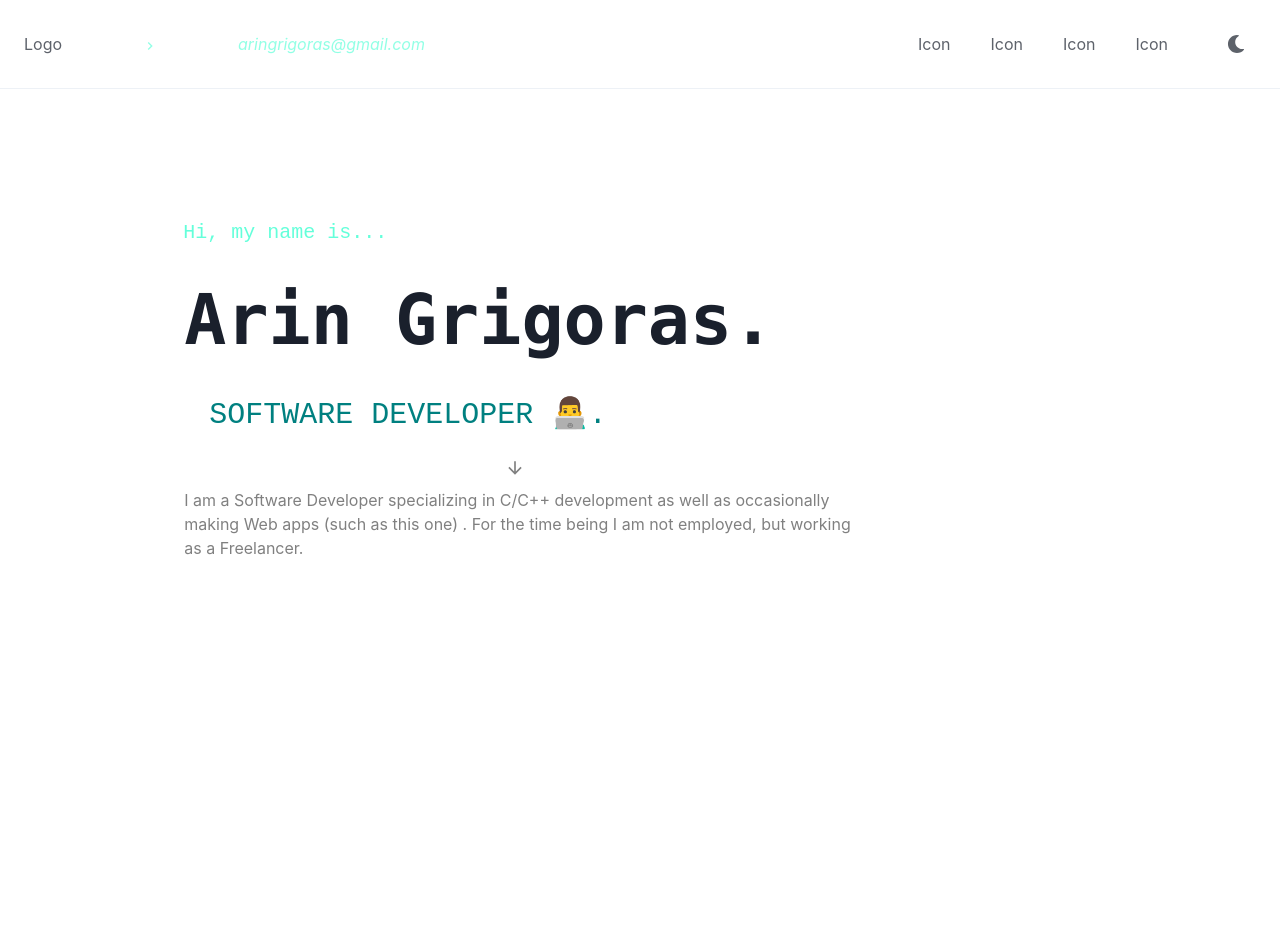
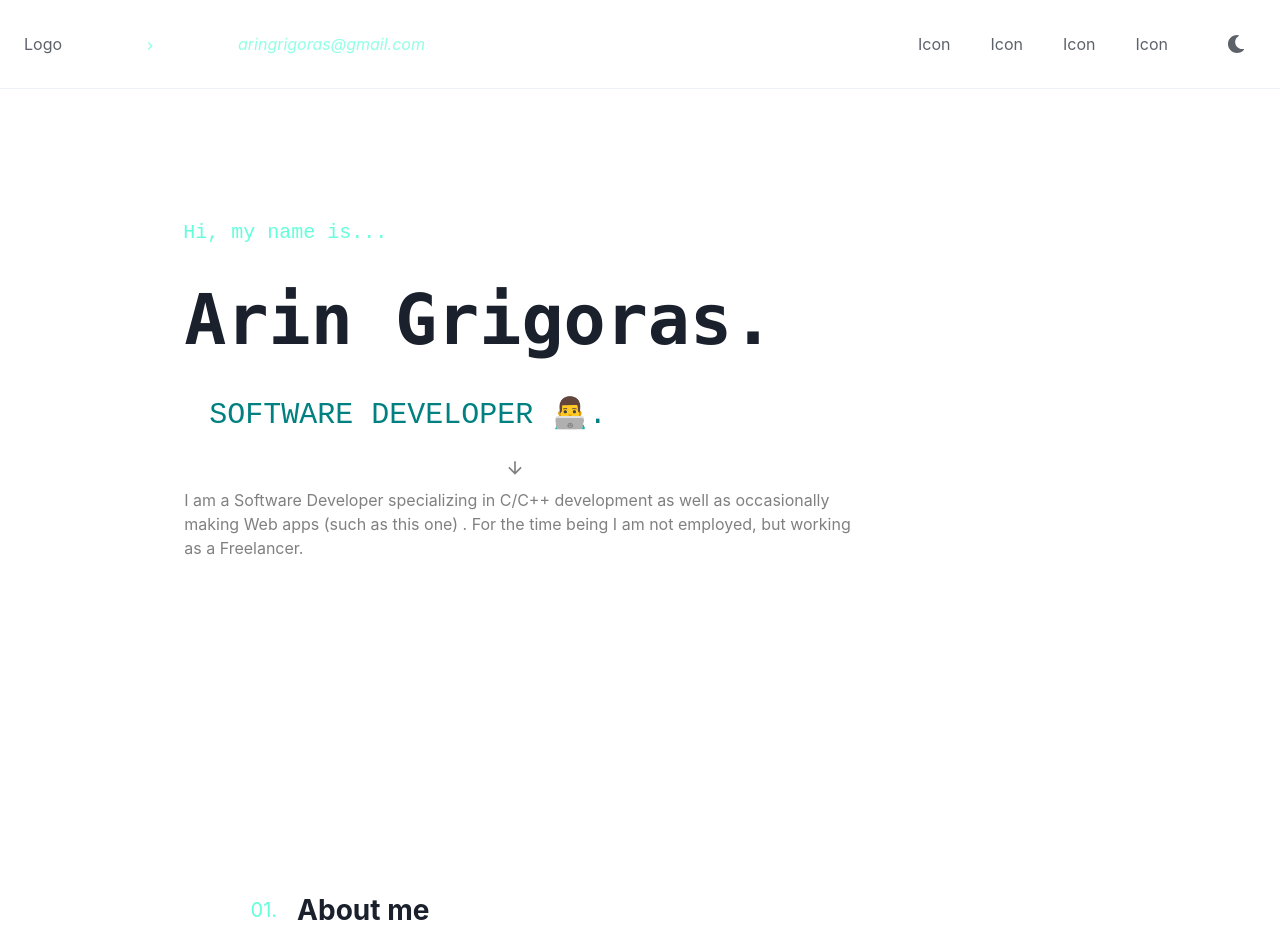
Before and after one commit to koreaneggroll/modern-portfolio-website, a React (Create React App) app: page / in a window 1280 px wide. Before the commit the page ends 889 px from the top, so only its background shows below. Built offline with nearby package versions, Linux system fonts and the light colour scheme.

Commit message:
started making the about me page

```diff
--- a/src/Components/Aboutme.js
+++ b/src/Components/Aboutme.js
@@ -1,29 +1,57 @@
 import React from 'react';
 
 
-import
-{
+import {
     Box,
+    Center,
+    Text,
     Flex,
-  Text,
     Heading
-} from "@charka-ui/react";
+} from '@chakra-ui/react';
 
+
+import "../Css/Aboutme.css";
 
 
 function Aboutme(){
   return(
     <>
-      <Box className="about-me-wrapper">
-          <Box className="about-me">
+
+      <Box ml={{base: '0', md: '0', lg: '0'}} mr={{base: '0', md: '300', lg: '600'}} className="about-me-wrapper">
+          <Center>
+            <Box display="block" className="about-me">
+
                 <Box className="about-me-header">
+
+                    <Flex className="about-header">
+                        <p className="number">
+                            01.
+                        </p>
+
+                        <p className="header">
+                            <b>
+                                About me
+                            </b>
+                        </p>
+                    </Flex>
+                </Box>
+
+
+                <Box className="about-me-paragraph">
 
                 </Box>
 
 
-              <Box className=""></Box>
+
+                <Box className="about-me-photo">
+
                 </Box>
+
+            </Box>
+        </Center>
       </Box>
     </>
   );
 }
+
+export default Aboutme;
--- a/src/Components/Page.js
+++ b/src/Components/Page.js
@@ -10,6 +10,7 @@ import {
 
 import TopBar from './TopBar';
 import Main from './Main';
+import Aboutme from './Aboutme';
 import "../Css/Page.css";
 
 
@@ -30,7 +31,7 @@ function Page() {
         <Box className="Page-wrapper">
             <TopBar />
             <Main />
-
+            <Aboutme />
 
         </Box>
 
--- /dev/null
+++ b/src/Css/Aboutme.css
@@ -0,0 +1,26 @@
+.about-me-wrapper{
+}
+
+
+.number{
+    color: #64ffda;
+    font-size: 20px;
+}
+
+
+
+
+
+.header{
+    margin-left: 20px;
+}
+
+
+.about-header{
+    font-size: 28px;
+    display: flex;
+    -webkit-box-align: center;
+    align-items: center;
+    position: relative;
+    white-space: nowrap;
+}
```
Also changed, not shown: src/Components/Main.js (+2 -18 lines), src/Css/AboutMe.css (deleted, +0 -21 lines), src/Css/aboutme-scss.css (deleted, +0 -33 lines), 1 other file (tests, documents, lock files or other folders). Lines whose indentation alone changed are shown as unchanged.
